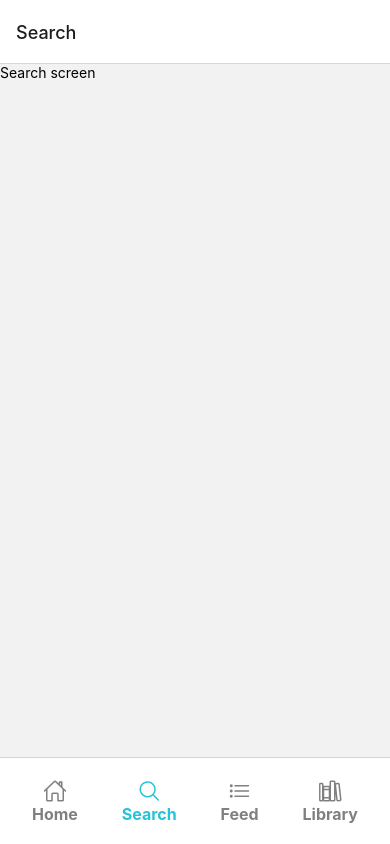
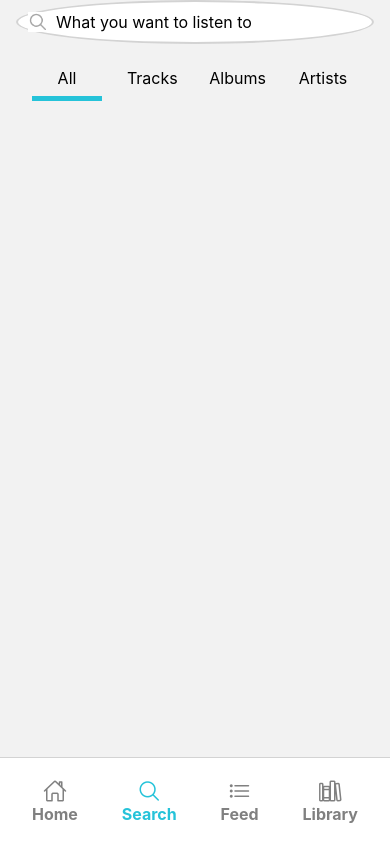
Before and after one commit to Duy2763/Music_App_Frontend, a React Native app: screen /Search in a window 390 px wide. Built offline with nearby package versions, Linux system fonts and the light colour scheme.

Commit message:
Search view

```diff
--- a/App.js
+++ b/App.js
@@ -31,7 +31,7 @@ export default function App() {
       <NavigationContainer>
         <Tab.Navigator tabBar={(props) => <Navbar {...props} />}>
           <Tab.Screen name="Home" component={HomeStack} options={{ headerShown: false }} />
-          <Tab.Screen name="Search" component={SearchScreen} />
+          <Tab.Screen name="Search" component={SearchScreen}  options={{ headerShown: false }} />
           <Tab.Screen name="Feed" component={FeedScreen} />
           <Tab.Screen name="Library" component={LibraryScreen} />
         </Tab.Navigator>
--- /dev/null
+++ b/src/colors.js
@@ -0,0 +1,5 @@
+export default {
+    primaryColor: '#25C3D9',
+    secondaryColor: '#fff',
+
+};
--- a/src/components/home/artist.jsx
+++ b/src/components/home/artist.jsx
@@ -8,6 +8,7 @@ import SuffleIconActive from "../icon/suffleIconActive";
 import Icon from 'react-native-vector-icons/FontAwesome';
 import RenderListSongs from "./renderListSongs";
 import RenderListAlbume from "./renderListAlbume";
+import colors from "../../colors";
 
 export default function ArtistScreen() {
     const navigation = useNavigation();
@@ -228,7 +229,7 @@ const styles = StyleSheet.create({
        marginVertical: 16
     },
     viewMoreText: {
-        color: '#25C3D9',
+        color: colors.primaryColor,
         fontSize: 16
     }
 })
--- a/src/components/search/search.jsx
+++ b/src/components/search/search.jsx
@@ -1,12 +1,84 @@
-import { Text, View } from "react-native"
-
+import { Image } from "react-native"
+import { TouchableOpacity } from "react-native"
+import { TextInput } from "react-native"
+import { StyleSheet, Text, View } from "react-native"
+import { SafeAreaView } from "react-native-safe-area-context"
+import colors from "../../colors"
+import { useState } from "react"
 
 export default function SearchScreen() {
+    const arrOptions = [
+        {id: 1, option: 'All'},
+        {id: 2, option: 'Tracks'},
+        {id: 3, option: 'Albums'},
+        {id: 4, option: 'Artists'},
+    ]
+    const [ activeOption, setActiveOption ] = useState('All');
     return (
-        <View>
-            <Text>
-                Search screen
-            </Text>
-        </View>
+        <SafeAreaView style={{flex: 1}}>
+            <View style={styles.container}>
+                <View style={styles.search}>
+                    <Image
+                        style={styles.searchIcon}
+                        source={require('../../../assets/home/findicon.png')}
+                    />
+                    <TextInput
+                        style={styles.searchInput}
+                        placeholder="What you want to listen to"
+                    />
+                </View>
+                <View style={styles.optionSearch}>
+                    { arrOptions.map(option => (
+                        <TouchableOpacity
+                            key={option.id}
+                            style={[styles.optionSearchTitleTouch, {borderBottomWidth: option.option === activeOption ? 5 : 0}]}
+                            onPress={() => setActiveOption(option.option)}
+                        >
+                            <Text style={styles.optionSearchTitle}>{option.option}</Text>
+                        </TouchableOpacity>
+                    )) }
+                </View>
+            </View>
+        </SafeAreaView>
     )
 }
+
+const styles = StyleSheet.create({
+    container: {
+        paddingHorizontal: 16
+    },
+    search: {
+        flexDirection: 'row',
+        backgroundColor: '#fff',
+        alignItems: 'center',
+        borderWidth: 2,
+        borderColor: 'lightgray',
+        padding: 10,
+        borderRadius: '50%',
+        gap: 8
+    },
+    searchIcon: {
+        width: 20,
+        height: 20
+    },
+    searchInput: {
+        fontSize: 16,
+
+    },
+    optionSearch: {
+        flexDirection: 'row',
+        justifyContent: 'space-between',
+        paddingHorizontal: 16,
+        marginTop: 24
+    },
+    optionSearchTitleTouch: {
+        borderBottomColor: colors.primaryColor,
+        width: 70,
+        alignItems: 'center',
+        paddingBottom: 8
+    },
+    optionSearchTitle: {
+        fontSize: 16,
+    }
+
+})
```
